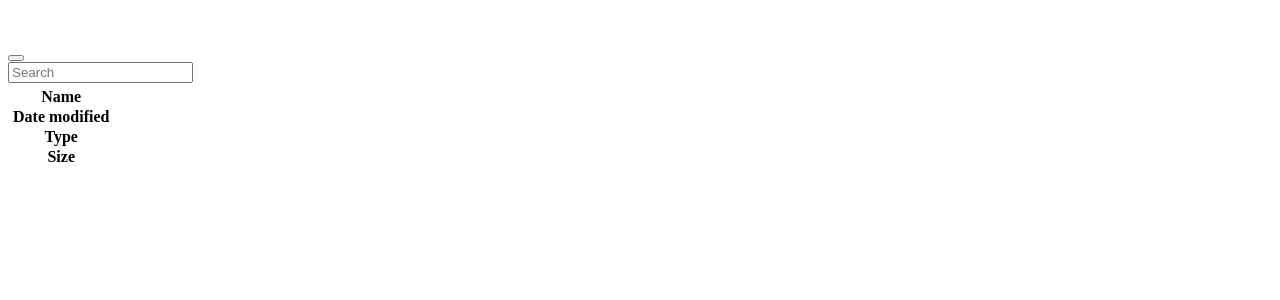
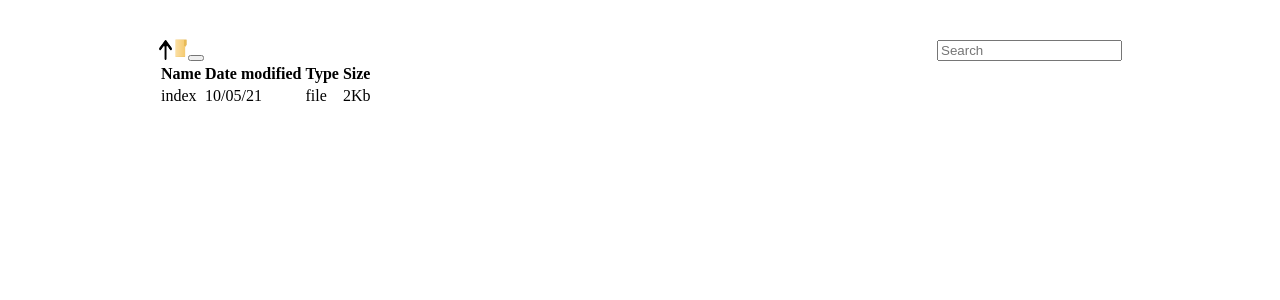
Before and after one commit to Lilit5/angularFilesVisualization, an Angular app in the folder files-visualization/: page /windows-view in a window 1280 px wide. Shown: the top 300 px of the page. Built offline with nearby package versions, Linux system fonts and the light colour scheme.

Commit message:
minor changes in win component

```diff
--- a/files-visualization/src/app/windows-view/windows-view.component.css
+++ b/files-visualization/src/app/windows-view/windows-view.component.css
@@ -0,0 +1,52 @@
+:root {
+    --hover-color: rgb(158, 199, 226);
+    --def-padding: 8px 16px;
+}
+
+.flex-horizontal {
+    display: flex;
+    justify-content: space-around;
+    align-items: center;
+}
+
+.flex-vertical {
+    display: flex;
+    flex-direction: column;
+    align-items: center;
+    justify-content: space-around;
+}
+
+#windows-view {
+    width: 100%;
+    height: 100vh;
+    box-sizing: border-box;
+    padding: 30px 150px;
+}
+
+.hrader, .file-path{
+    width: 100%;
+    height: auto;
+}
+
+.icon {
+    width: 15px;
+    height: 20px;
+    padding: var(--def-padding);
+}
+
+.path {
+    width: 70%;
+    height: 10px;
+    background-color: grey;
+}
+
+/* .file-path */
+.file-path * {
+    display: inline;
+
+}
+
+/* .back-btn:hover {
+    background-color: var(--hover-color);
+    border: 3px solid green;
+} */
--- a/files-visualization/src/app/windows-view/windows-view.component.html
+++ b/files-visualization/src/app/windows-view/windows-view.component.html
@@ -1,8 +1,8 @@
-<div>
-    <div class="header">
-        <img class="back-btn" src="" alt="">
+<div id="windows-view">
+    <div class="header flex-horizontal">
+        <img class="back-btn icon" src="{{backArrowIconUrl}}" alt="">
         <div class="file-path">
-            <img class="edit-icon" src="" alt="">
+            <img class="edit-icon icon" src="{{folderIconUrl}}" alt="">
             <div class="path" contenteditable="false"></div>
             <div class="dropdown-arrow">
                 <!-- <ul>
@@ -16,13 +16,18 @@
     </div>
     <div class="content-table">
         <table>
-            <th>
-                <tr>Name</tr>
-                <tr>Date modified</tr>
-                <tr>Type</tr>
-                <tr>Size</tr>
-            </th>
-
+            <tr>
+                <th>Name</th>
+                <th>Date modified</th>
+                <th>Type</th>
+                <th>Size</th>
+            </tr>
+            <tr>
+                <td>index</td>
+                <td>10/05/21</td>
+                <td>file</td>
+                <td>2Kb</td>
+            </tr>
         </table>
     </div>
 </div>
--- a/files-visualization/src/app/windows-view/windows-view.component.ts
+++ b/files-visualization/src/app/windows-view/windows-view.component.ts
@@ -9,6 +9,8 @@ export class WindowsViewComponent implements OnInit {
 
   constructor() { }
   cwd:String = '';
+  folderIconUrl:String = 'assets/images/win-icons/folder-icon.png';
+  backArrowIconUrl:String = 'assets/images/win-icons/arrow-up-icon.png'
   ngOnInit(): void {
   }
 
```
Also changed, not shown: files-visualization/src/assets/images/win-icons/arrow-up-icon.png (added), files-visualization/src/assets/images/win-icons/folder-icon.png (added).
